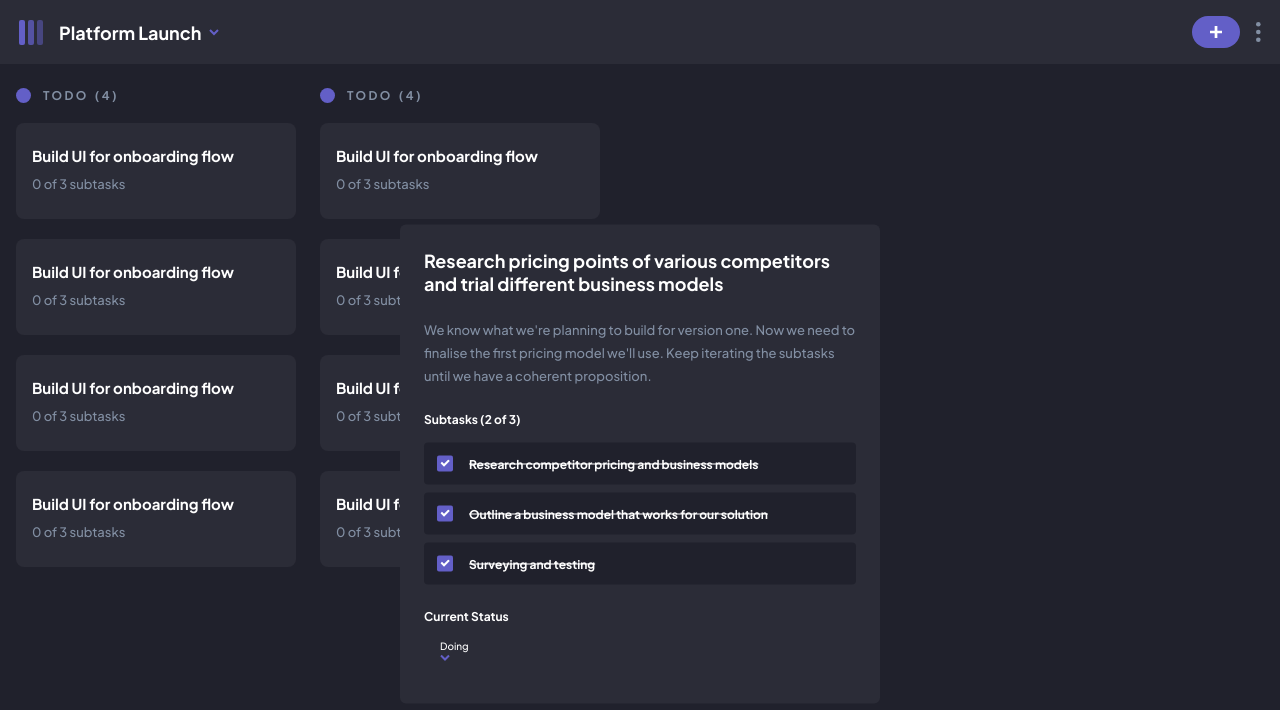
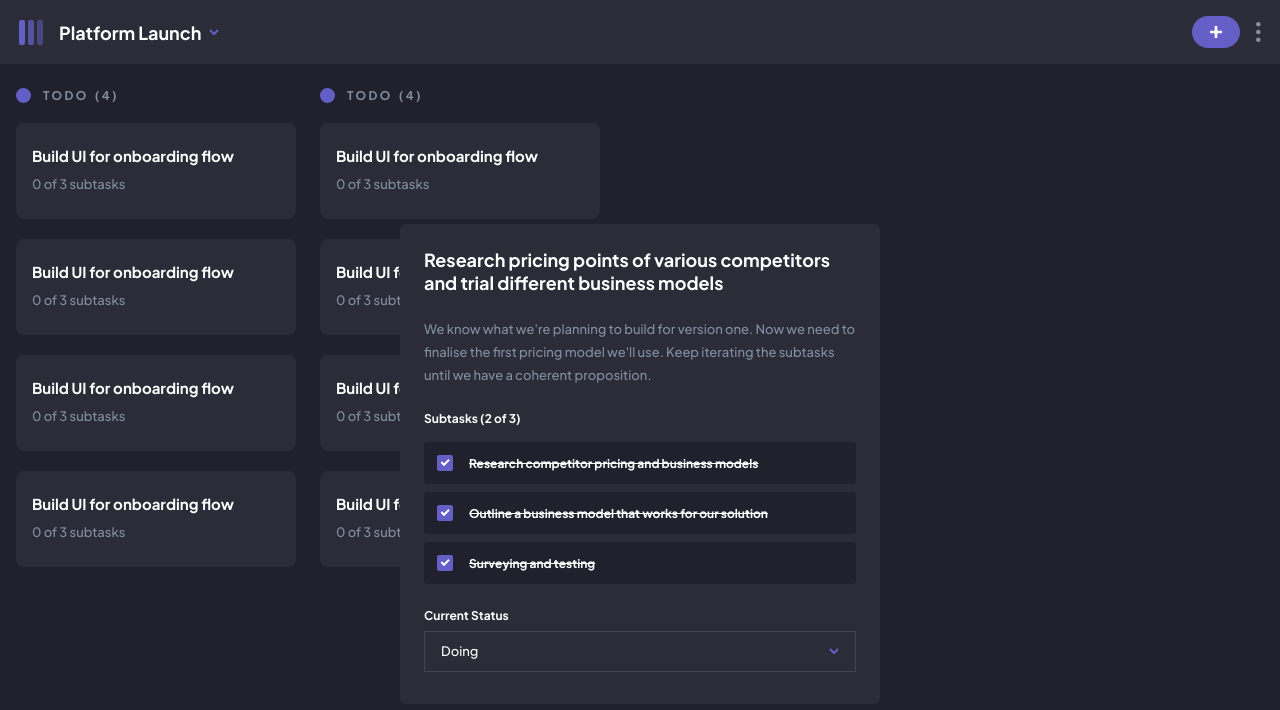
Before and after one commit to David-Henery4/Kanban-Task-Manager, a React (Create React App) app: page / in a window 1280 px wide. Shown: the top 710 px of the page. Built offline with nearby package versions, Linux system fonts and the light colour scheme.

Commit message:
view-task-ui

```diff
--- a/src/components/modal-components/ViewTask.js
+++ b/src/components/modal-components/ViewTask.js
@@ -48,8 +48,10 @@ const ViewTask = () => {
       <div className="view-task-overall-status">
         <h5 className="view-task-overall-status__title">Current Status</h5>
         {/* MIGHT CHANGE TO INPUT SELECT */}
-        <div className="view-task-overall-status-select">
-          <p className="view-task-overall-status__text">Doing</p>
+        <div className="view-task-overall-status-select flex-cen-cen">
+          <p className="view-task-overall-status__text basicTextMedium">
+            Doing
+          </p>
           <DownArrow className="view-task-overall-status__icon" />
         </div>
       </div>
--- a/src/sass/abstracts/_variables.scss
+++ b/src/sass/abstracts/_variables.scss
@@ -26,6 +26,7 @@
 
 // NON-THEME-COLORS
 $nonActiveFontColor: #828FA3;
+$inputOutline: rgba(130,143,163,.25);
 $colorPrimary: #635FC7;
 $colorPrimaryShade: #A8A4FF;
 $red: #EA5555;
--- a/src/sass/modal-components/_view-task.scss
+++ b/src/sass/modal-components/_view-task.scss
@@ -79,6 +79,8 @@
     &-select {
       width: 100%;
       padding: 8px 16px;
+      border: 1px solid $inputOutline;
+      justify-content: space-between;
     }
     &__text {
     }
```
